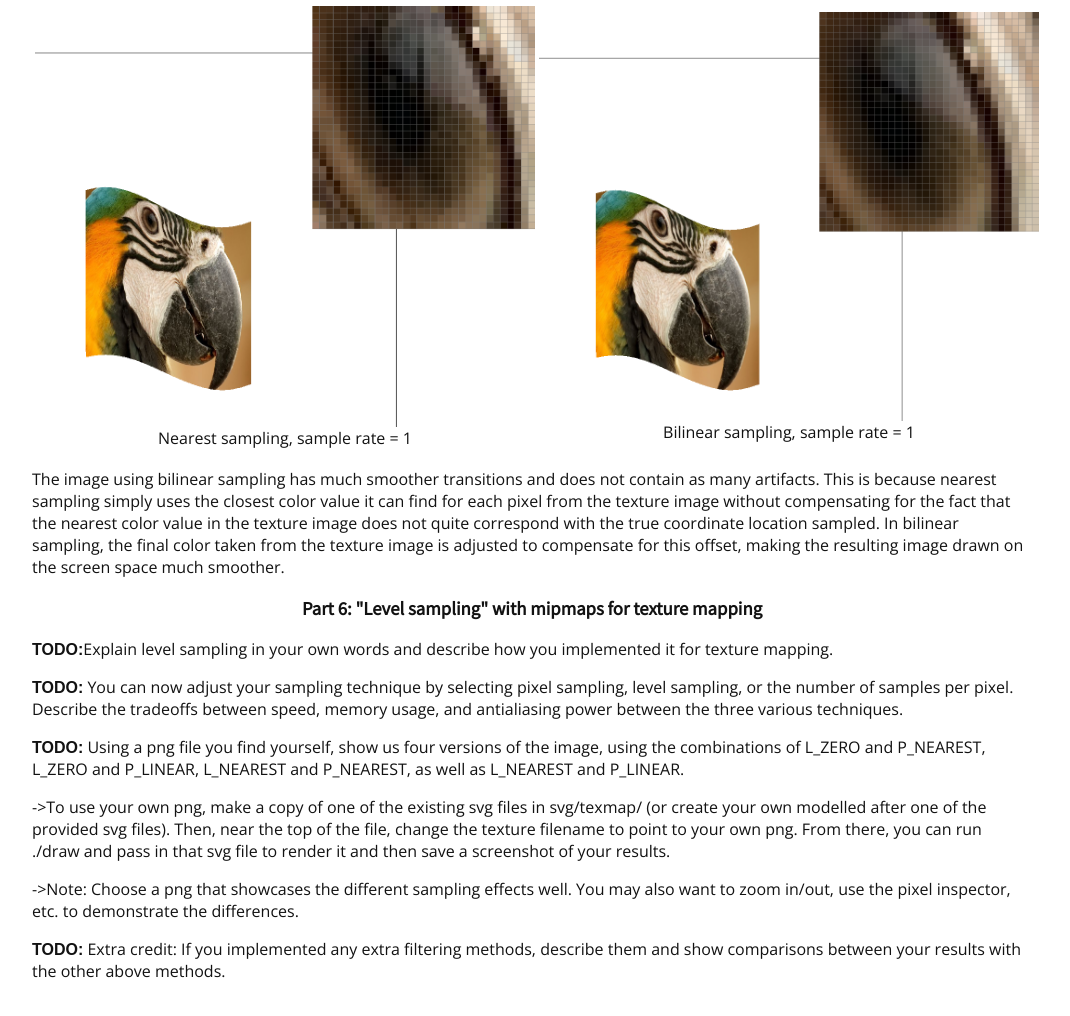
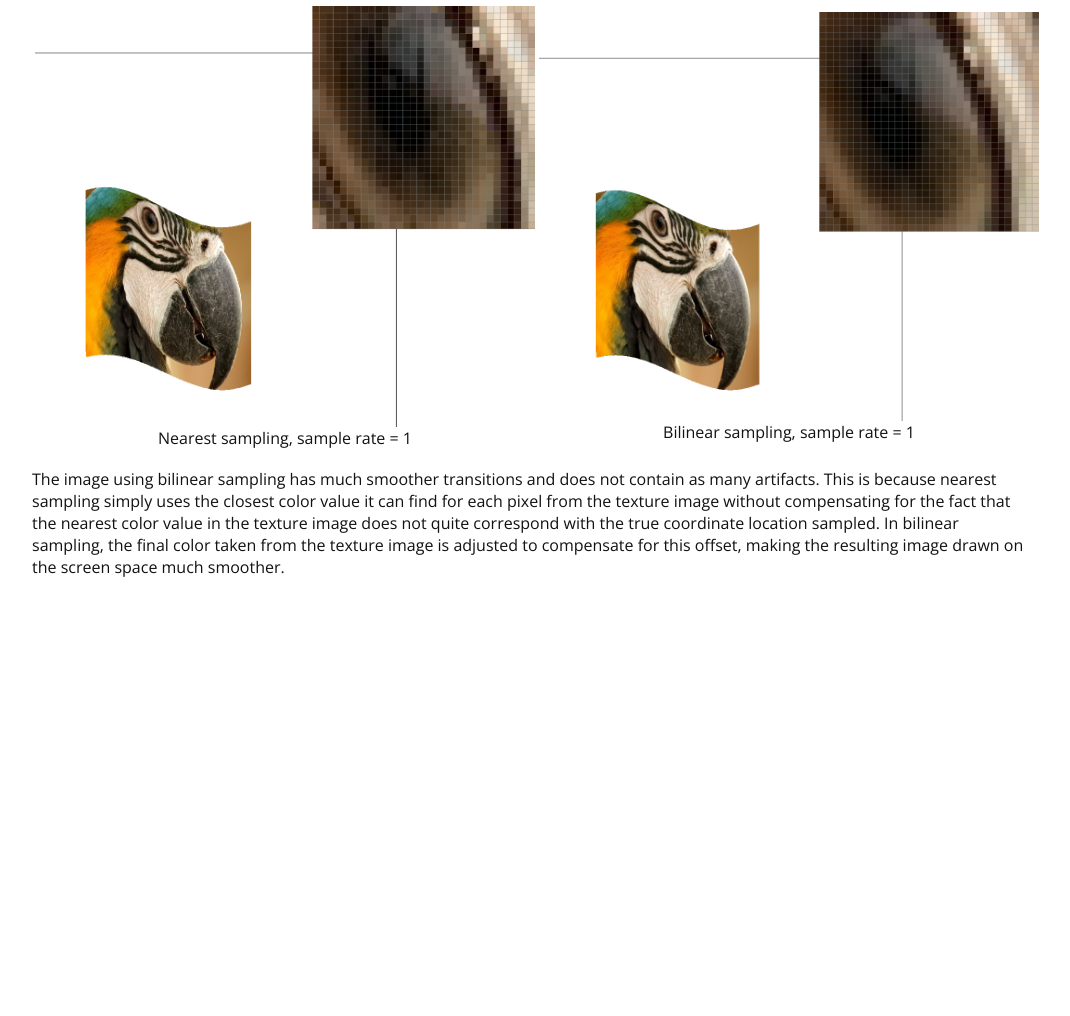
Before and after one commit to cal-cs184-student/p1-rasterizer-sp22-sleenie, a plain HTML site: page docs/index.html in a window 1280 px wide. Shown: the part 3851-4867 px from the top of the page, without its empty margins (108-1178 px from the left). After the commit the page ends 4545 px from the top, so only its background shows below. Drawn offline with nearby package versions, Linux system fonts and the light colour scheme.

Commit message:
Update index.html

```diff
--- a/docs/index.html
+++ b/docs/index.html
@@ -170,13 +170,5 @@
     <p>The image using bilinear sampling has much smoother transitions and does not contain as many artifacts. This is because nearest sampling simply uses the closest color value it can find for each pixel from the texture image without compensating for the fact that the nearest color value in the texture image does not quite correspond with the true coordinate location sampled. In bilinear sampling, the final color taken from the texture image is adjusted to compensate for this offset, making the resulting image drawn on the screen space much smoother.</p>
 
 
-<h3 align="middle">Part 6: "Level sampling" with mipmaps for texture mapping</h3>
-<p><b>TODO:</b>Explain level sampling in your own words and describe how you implemented it for texture mapping.</p><p><b>TODO:</b>
-You can now adjust your sampling technique by selecting pixel sampling, level sampling, or the number of samples per pixel. Describe the tradeoffs between speed, memory usage, and antialiasing power between the three various techniques.</p><p><b>TODO:</b>
-Using a png file you find yourself, show us four versions of the image, using the combinations of L_ZERO and P_NEAREST, L_ZERO and P_LINEAR, L_NEAREST and P_NEAREST, as well as L_NEAREST and P_LINEAR.</p><p>
-->To use your own png, make a copy of one of the existing svg files in svg/texmap/ (or create your own modelled after one of the provided svg files). Then, near the top of the file, change the texture filename to point to your own png. From there, you can run ./draw and pass in that svg file to render it and then save a screenshot of your results.
-</p><p>->Note: Choose a png that showcases the different sampling effects well. You may also want to zoom in/out, use the pixel inspector, etc. to demonstrate the differences.</p><p><b>TODO:</b>
-Extra credit: If you implemented any extra filtering methods, describe them and show comparisons between your results with the other above methods.</p>
-
 </body>
 </html>
```
